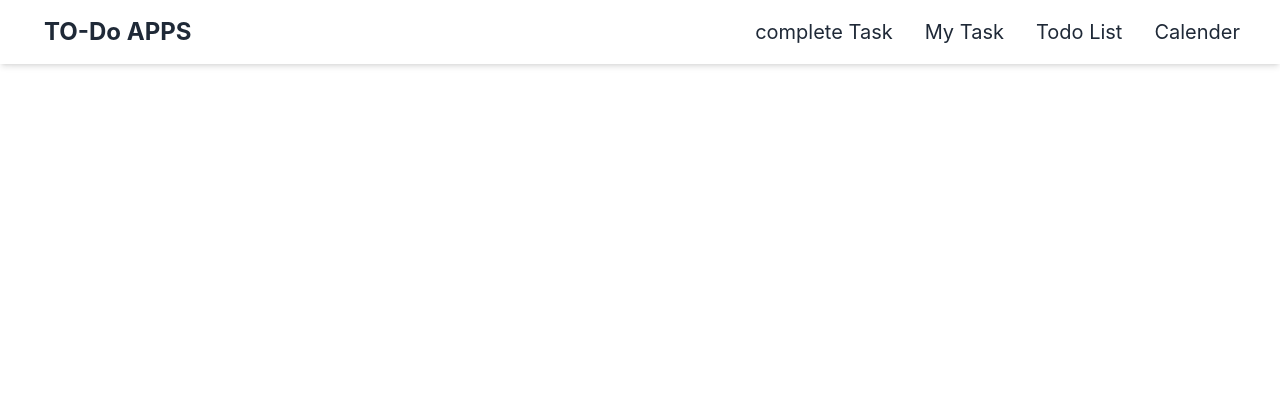
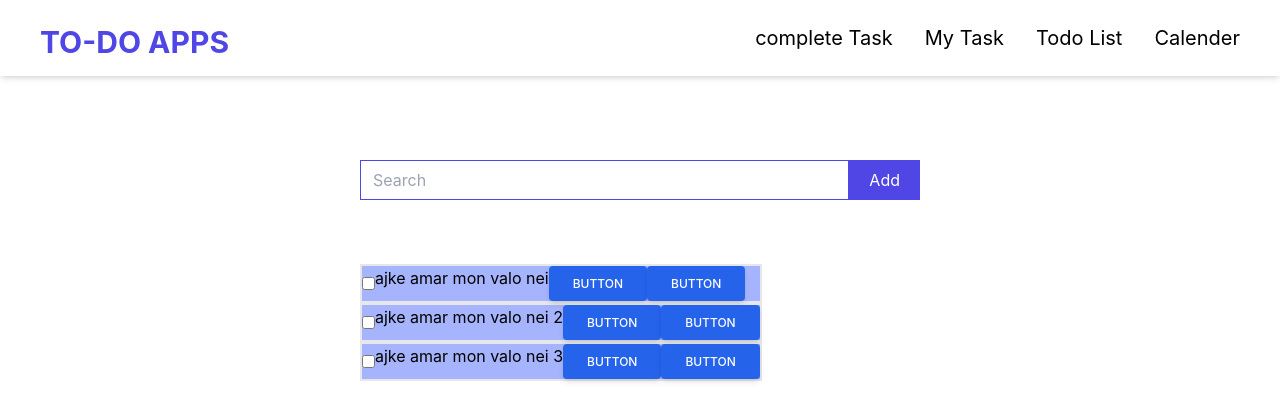
Before and after one commit to mdrakibmia99/my-todo-app-react-client-site, a React (Create React App) app: page / in a window 1280 px wide. Shown: the top 420 px of the page. Built offline with nearby package versions, Linux system fonts and the light colour scheme.

Commit message:
add calender

```diff
--- a/package.json
+++ b/package.json
@@ -6,7 +6,9 @@
     "@testing-library/jest-dom": "^5.16.4",
     "@testing-library/react": "^13.3.0",
     "@testing-library/user-event": "^13.5.0",
+    "date-fns": "^2.28.0",
     "react": "^18.2.0",
+    "react-day-picker": "^8.0.7",
     "react-dom": "^18.2.0",
     "react-router-dom": "^6.3.0",
     "react-scripts": "5.0.1",
--- a/public/index.html
+++ b/public/index.html
@@ -24,7 +24,8 @@
       work correctly both with client-side routing and a non-root public URL.
       Learn how to configure a non-root public URL by running `npm run build`.
     -->
-    <script src="https://kit.fontawesome.com/dcec751347.js" crossorigin="anonymous"></script>
+    <link rel="stylesheet" href="https://cdnjs.cloudflare.com/ajax/libs/font-awesome/4.7.0/css/font-awesome.css" integrity="sha512-5A8nwdMOWrSz20fDsjczgUidUBR8liPYU+WymTZP1lmY9G6Oc7HlZv156XqnsgNUzTyMefFTcsFH/tnJE/+xBg==" crossorigin="anonymous" referrerpolicy="no-referrer" />
+
     <title>Todo Apps</title>
   </head>
   <body>
--- a/src/App.js
+++ b/src/App.js
@@ -1,12 +1,22 @@
 import { Routes ,Route} from 'react-router-dom';
 import './App.css';
 import Header from './components/Header/Header';
+import Calender from './components/Routes/Calender';
+import CompleteTask from './components/Routes/CompleteTask';
+import MyTask from './components/Routes/MyTask';
+import TodoList from './components/Routes/TodoList';
 
 function App() {
   return (
     <div>
+        <Header></Header>
        <Routes>
-        <Route path="/" element={<Header></Header>}></Route>
+        <Route path="/" element={<TodoList></TodoList>}></Route>
+        <Route path="/todoList" element={<TodoList></TodoList>}></Route>
+        <Route path="/myTask" element={<MyTask></MyTask>}></Route>
+        <Route path="/completeTask" element={<CompleteTask></CompleteTask>}></Route>
+        <Route path="/calender" element={<Calender></Calender>}></Route>
+
        </Routes>
     </div>
   );
--- a/src/components/Header/Header.js
+++ b/src/components/Header/Header.js
@@ -4,35 +4,37 @@ import { Link } from "react-router-dom";
 const Header = () => {
     let [open, setOpen] = useState(false);
     return (
-        <div className='shadow-md w-full fixed top-0 left-0'>
-            <div className='md:flex items-center justify-between bg-white py-4 md:px-10 px-7'>
+        <div className='shadow-md w-full fixed top-0 left-0 bg-white z-20'>
+            <div className='container mx-auto'>
+            <div className='md:flex items-center justify-between bg-white py-4 md:px-10 px-7 '>
                 <div className='font-bold text-2xl cursor-pointer flex items-center text-gray-800'>
                     <span className='text-3xl text-indigo-600 mr-1 pt-2'>
+                    TO-DO APPS
                     </span>
-                    TO-Do APPS
                 </div>
 
                 <div onClick={() => setOpen(!open)} className='text-3xl absolute right-8 top-6 cursor-pointer md:hidden'>
-                    <span>{open ? <i className="fa-solid fa-xmark"></i> : 'menu'} </span>
+                    <span>{open ? <i class="fa fa-times" aria-hidden="true"></i> : <i class="fa fa-bars" aria-hidden="true"></i>} </span>
 
                 </div>
 
                 <ul className={`md:flex md:items-center md:pb-0 pb-12 absolute md:static bg-white md:z-auto z-[-1] left-0 w-full md:w-auto md:pl-0 pl-9 transition-all duration-500 ease-in ${open ? 'top-20 ' : 'top-[-490px]'}`}>
 
                     <li className='md:ml-8 text-xl md:my-0 mb-7'>
-                        <Link to="completeTask" className='text-gray-800 hover:text-gray-400 duration-500'>complete Task</Link>
+                        <Link to="completeTask" className='text-black hover:text-indigo-600 duration-300'>complete Task</Link>
                     </li>
                     <li className='md:ml-8 text-xl md:my-0 my-7'>
-                        <Link to="myTask" className='text-gray-800 hover:text-gray-400 duration-500'>My Task</Link>
+                        <Link to="myTask" className='text-black hover:text-indigo-600 duration-300'>My Task</Link>
                     </li>
                     <li className='md:ml-8 text-xl md:my-0 my-7'>
-                        <Link to="todoList" className='text-gray-800 hover:text-gray-400 duration-500'>Todo List</Link>
+                        <Link to="todoList" className='text-black hover:text-indigo-600 duration-300'>Todo List</Link>
                     </li>
                     <li className='md:ml-8 text-xl md:my-0 my-7'>
-                        <Link to="calender" className='text-gray-800 hover:text-gray-400 duration-500'>Calender</Link>
+                        <Link to="calender" className='text-black hover:text-indigo-600 duration-300'>Calender</Link>
                     </li>
                 </ul>
             </div>
+        </div>
         </div>
     )
 };
--- /dev/null
+++ b/src/components/Routes/Calender.js
@@ -0,0 +1,28 @@
+import React, { useState } from 'react';
+import { format } from 'date-fns';
+import { DayPicker } from 'react-day-picker';
+import 'react-day-picker/dist/style.css';
+
+const Calender = () => {
+    const [selected, setSelected] = useState(new Date());
+
+    let footer = <p className='text-indigo-600 font-bold text-2xl'>Please pick a day.</p>;
+    if (selected) {
+        footer = <p className='text-indigo-600 font-bold text-2xl'>You picked {format(selected, 'PP')}.</p>;
+    }
+    return (
+        <div className='flex justify-center align-center mt-52' style={{ height: "100vh" }}>
+
+            <div >
+                <DayPicker
+                    mode="single"
+                    selected={selected}
+                    onSelect={setSelected}
+                    footer={footer}
+                />
+            </div>
+        </div>
+    );
+};
+
+export default Calender;
--- /dev/null
+++ b/src/components/Routes/CompleteTask.js
@@ -0,0 +1,11 @@
+import React from 'react';
+
+const CompleteTask = () => {
+    return (
+        <div>
+            complete task
+        </div>
+    );
+};
+
+export default CompleteTask;
--- /dev/null
+++ b/src/components/Routes/MyTask.js
@@ -0,0 +1,11 @@
+import React from 'react';
+
+const MyTask = () => {
+    return (
+        <div>
+            My task
+        </div>
+    );
+};
+
+export default MyTask;
--- /dev/null
+++ b/src/components/Routes/TodoList.js
@@ -0,0 +1,44 @@
+import React from 'react';
+
+const TodoList = () => {
+    const todolist=[
+        {
+            id:1,
+            title:"ajke amar mon valo nei ",
+
+        },
+        {
+            id:2,
+            title:"ajke amar mon valo nei 2"
+        },
+        {
+            id:3,
+            title:"ajke amar mon valo nei 3"
+        },
+    ]
+    return (
+     <div>
+          <div className='mt-40'>
+        <div className='flex w-full md:w-1/2 lg:w-1/2 mx-auto px-10'>
+            <input type="text"  className='w-full border-indigo-600 form-control relative flex-auto min-w-0 block  px-3 py-1.5 text-base font-normal text-gray-700 bg-white bg-clip-padding border border-solid   transition ease-in-out m-0 focus:text-gray-700 focus:bg-white focus:border-blue-600 focus:outline-none' placeholder="Search" aria-label="Search"/>
+            <input type="button" value="Add"  className='bg-indigo-600 px-5 py-2 text-white'/>
+        </div>
+       </div>
+           <div className='flex w-full md:w-1/2 lg:w-1/2 mx-auto px-10 mt-16'>
+             <div>
+             {
+                todolist.map((todo)=> <div key={todo.id} className="flex  border-2 bg-indigo-300">
+                       <input type="checkbox" name="checkbox" id="checkbox" />
+                         <p > {todo.title}</p>
+                         <button type="button" class="inline-block px-6 py-2.5 bg-blue-600 text-white font-medium text-xs leading-tight uppercase rounded shadow-md hover:bg-blue-700 hover:shadow-lg focus:bg-blue-700 focus:shadow-lg focus:outline-none focus:ring-0 active:bg-blue-800 active:shadow-lg transition duration-150 ease-in-out">Button</button>
+                         <button type="button" class="inline-block px-6 py-2.5 bg-blue-600 text-white font-medium text-xs leading-tight uppercase rounded shadow-md hover:bg-blue-700 hover:shadow-lg focus:bg-blue-700 focus:shadow-lg focus:outline-none focus:ring-0 active:bg-blue-800 active:shadow-lg transition duration-150 ease-in-out">Button</button>
+
+                </div>)
+             }
+             </div>
+           </div>
+     </div>
+    );
+};
+
+export default TodoList;
```
Also changed, not shown: 1 other file (tests, documents, lock files or other folders).
